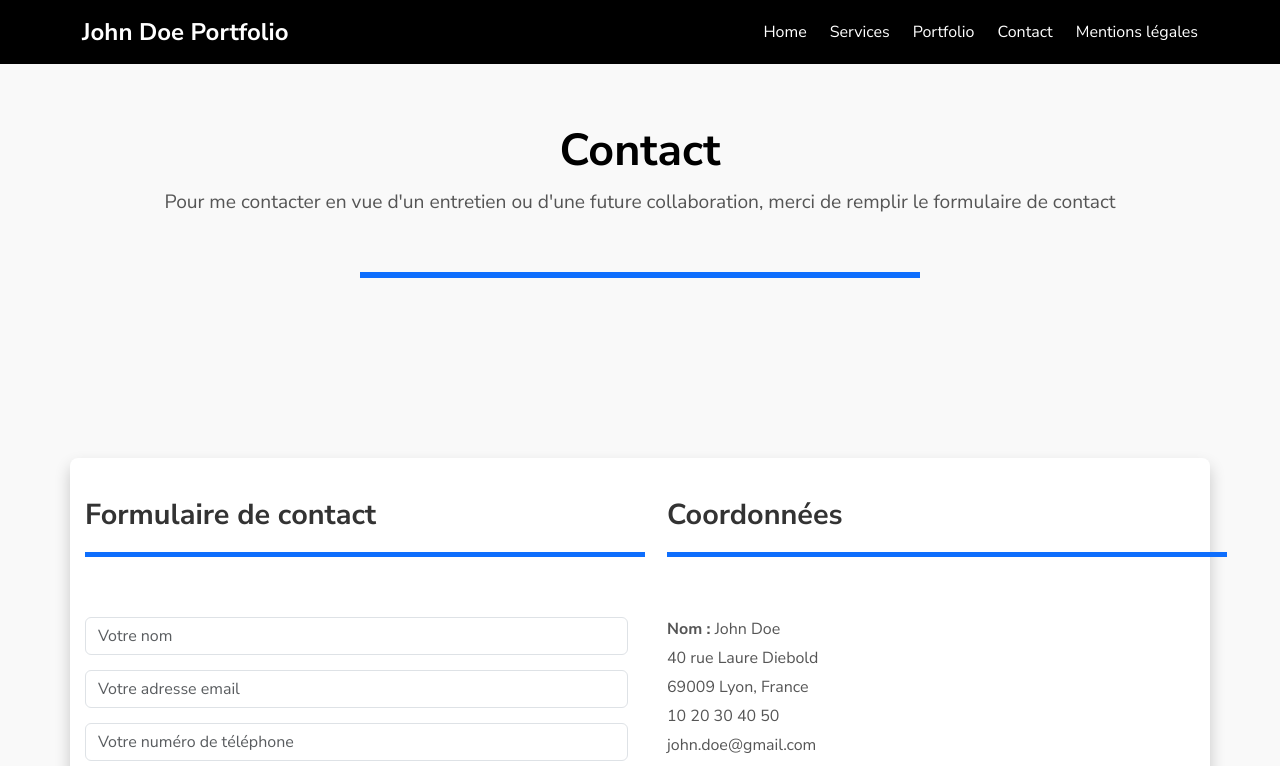
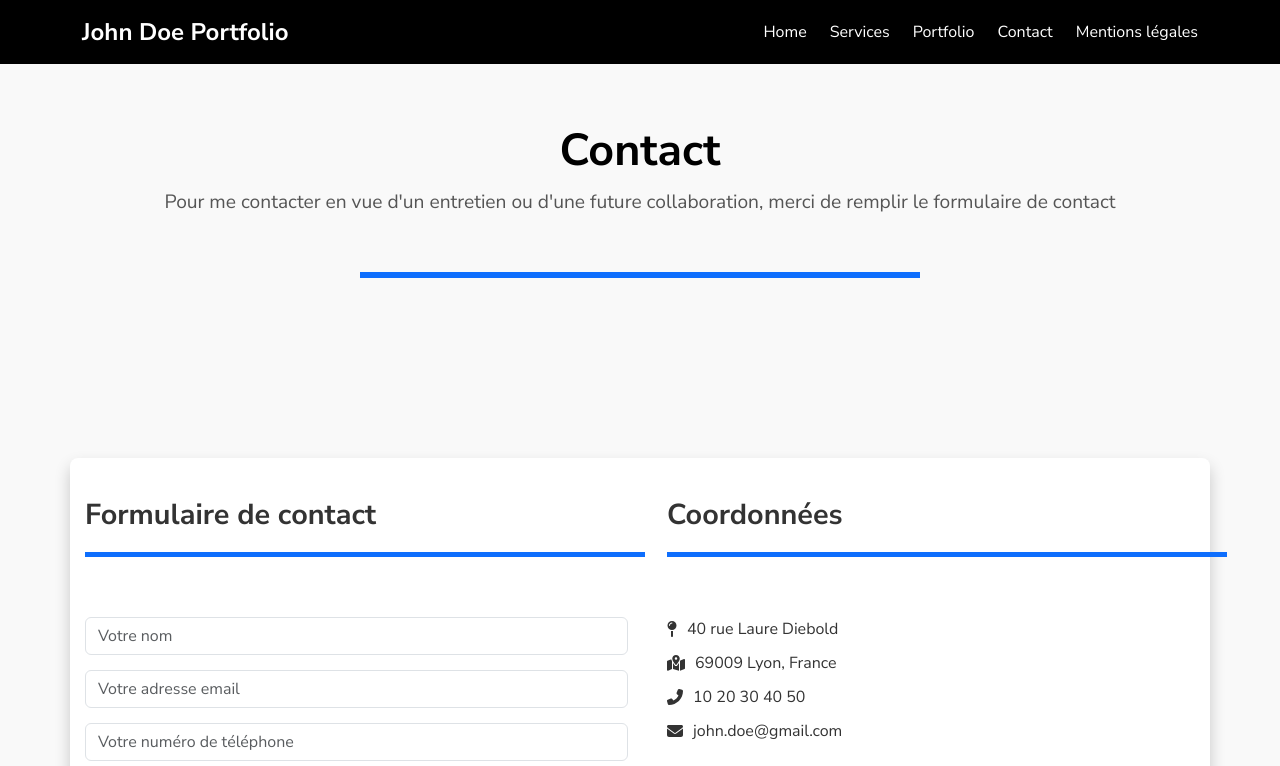
Before and after one commit to Remi-13-exe/Creez-votre-portfolio-avec-React.JS, a React (Create React App) app: page /contact in a window 1280 px wide. Shown: the top 766 px of the page. Built offline with nearby package versions, Linux system fonts and the light colour scheme.

Commit message:
verification et finition du projet

```diff
--- a/src/pages/Contact.js
+++ b/src/pages/Contact.js
@@ -3,6 +3,8 @@ import { Container, Row, Col, Form, Button } from "react-bootstrap";
 import Header from "../components/Header";
 import Footer from "../components/Footer";
 import "../styles/contact.css";
+import { faMapPin, faMapMarkedAlt, faPhoneAlt, faEnvelope } from "@fortawesome/free-solid-svg-icons";
+import { FontAwesomeIcon } from "@fortawesome/react-fontawesome";
 
 const Contact = () => {
   return (
@@ -64,12 +66,18 @@ const Contact = () => {
             <div className="banner-bar"></div>
 
             <p>
-              <strong>Nom :</strong> John Doe
+              <FontAwesomeIcon icon={faMapPin} className="icon" /> 40 rue Laure Diebold
             </p>
-            <p>40 rue Laure Diebold</p>
-            <p>69009 Lyon, France</p>
-            <p>10 20 30 40 50 </p>
-            <p>john.doe@gmail.com</p>
+            <p>
+              <FontAwesomeIcon icon={faMapMarkedAlt} className="icon" /> 69009 Lyon, France
+            </p>
+            <p>
+              <FontAwesomeIcon icon={faPhoneAlt} className="icon" /> 10 20 30 40 50
+            </p>
+            <p>
+              <FontAwesomeIcon icon={faEnvelope} className="icon" /> john.doe@gmail.com
+            </p>
+
             <div className="map-container">
               <iframe
                 src="https://www.google.com/maps/embed?pb=!1m18!1m12!1m3!1d5565.2539315082095!2d4.796403976619983!3d45.7786657124015!2m3!1f0!2f0!3f0!3m2!1i1024!2i768!4f13.1!3m3!1m2!1s0x47f4eb65edac5b3f%3A0xe01c47049cb2e2b9!2s40%20Rue%20Laure%20Diebold%2C%2069009%20Lyon!5e0!3m2!1sfr!2sfr!4v1741529245379!5m2!1sfr!2sfr"
--- a/src/styles/contact.css
+++ b/src/styles/contact.css
@@ -82,3 +82,91 @@
   footer {
     margin-top: 20px; /* Ajout d’un espace pour la lisibilité */
   }
+
+  .contact-info p {
+    display: flex;
+    align-items: center;
+    margin: 10px 0;
+    font-size: 1rem;
+    color: #333; /* Couleur du texte */
+  }
+
+  .contact-info .icon {
+    margin-right: 10px; /* Espace entre l'icône et le texte */
+    color: bl; /* Couleur bleue pour les icônes */
+  }
+
+
+
+/* Tablette - Résolutions entre 768px et 1024px */
+@media (max-width: 1024px) {
+    .banner-title {
+      font-size: 2.4rem; /* Réduction de la taille des titres */
+    }
+
+    .banner-bar {
+      width: 100%; /* Barre adaptative */
+      max-width: 400px; /* Limite maximale pour tablette */
+      height: 5px; /* Hauteur ajustée */
+      margin: 15px auto; /* Barre centrée */
+    }
+
+    .contact-container {
+      padding: 30px 10px; /* Réduction des marges internes */
+      margin-bottom: 40px; /* Moins d'espacement au bas */
+    }
+
+    .contact-form h2,
+    .contact-info h2 {
+      font-size: 1.5rem; /* Taille réduite des sous-titres */
+    }
+
+    .contact-info p {
+      font-size: 0.95rem; /* Réduction de la taille du texte pour les coordonnées */
+    }
+
+    .map-container iframe {
+      height: 300px; /* Hauteur ajustée pour la carte Google Maps */
+    }
+}
+
+/* Téléphone - Résolutions inférieures à 768px */
+@media (max-width: 768px) {
+    .banner-title {
+      font-size: 2rem; /* Réduction encore plus importante pour les titres */
+    }
+
+    .banner-bar {
+      width: 100%; /* Prend toute la largeur disponible */
+      height: 4px; /* Hauteur réduite pour mobile */
+      margin: 10px auto; /* Espace plus étroit pour les barres */
+    }
+
+
+    .contact-form .banner-bar,
+    .contact-info .banner-bar {
+
+    max-width: 100%;
+    height: 3px; /* Hauteur réduite pour mobile */
+
+    }
+
+
+    .contact-container {
+      padding: 20px 10px; /* Moins de padding interne pour économiser de l'espace */
+      margin-bottom: 30px; /* Réduction de la marge au bas */
+    }
+
+    .contact-form h2,
+    .contact-info h2 {
+      font-size: 1.3rem; /* Sous-titres adaptés à la taille de l'écran */
+    }
+
+    .contact-info p {
+      font-size: 0.9rem; /* Texte encore plus compact pour téléphone */
+    }
+
+    .map-container iframe {
+      height: 250px; /* Hauteur réduite encore davantage */
+    }
+}
--- a/src/styles/modal.css
+++ b/src/styles/modal.css
@@ -21,8 +21,8 @@
 }
 
 .github-avatar {
-    width: 120px;
-    height: 120px;
+    width: 150px; /* Agrandit la photo */
+    height: 150px; /* Agrandit la photo */
     border-radius: 50%;
     border: 3px solid #444;
 }
@@ -33,7 +33,7 @@
 }
 
 .github-info-wrapper h3 {
-    font-size: 1.5rem;
+    font-size: 1.6rem; /* Ajustement de la taille des titres */
     margin-bottom: 10px;
 }
 
@@ -52,6 +52,27 @@
     text-decoration: none;
 }
 
+/* Responsive : styles pour tablette */
+@media (max-width: 1024px) {
+    .github-modal-content {
+        flex-direction: row; /* Colonne gauche et droite restent côte à côte */
+        gap: 15px; /* Espacement plus réduit entre la photo et les infos */
+    }
+
+    .github-avatar {
+        width: 180px; /* Agrandit encore la photo pour tablette */
+        height: 180px;
+    }
+
+    .github-info-wrapper h3 {
+        font-size: 1.4rem; /* Réduction légère du texte pour tablette */
+    }
+
+    .github-link {
+        padding: 8px 18px; /* Ajuste les dimensions du bouton */
+    }
+}
+
 /* Responsive : photo superposée en mode mobile */
 @media (max-width: 768px) {
     .github-modal-content {
@@ -63,7 +84,16 @@
         margin-bottom: 15px; /* Espace entre la photo et le texte */
     }
 
+    .github-avatar {
+        width: 140px; /* Taille réduite pour mobile */
+        height: 140px;
+    }
+
     .github-info-wrapper {
         text-align: center;
     }
+
+    .github-info-wrapper h3 {
+        font-size: 1.3rem; /* Ajuste encore le texte pour mobile */
     }
+}
```
Lines whose indentation alone changed are shown as unchanged.
